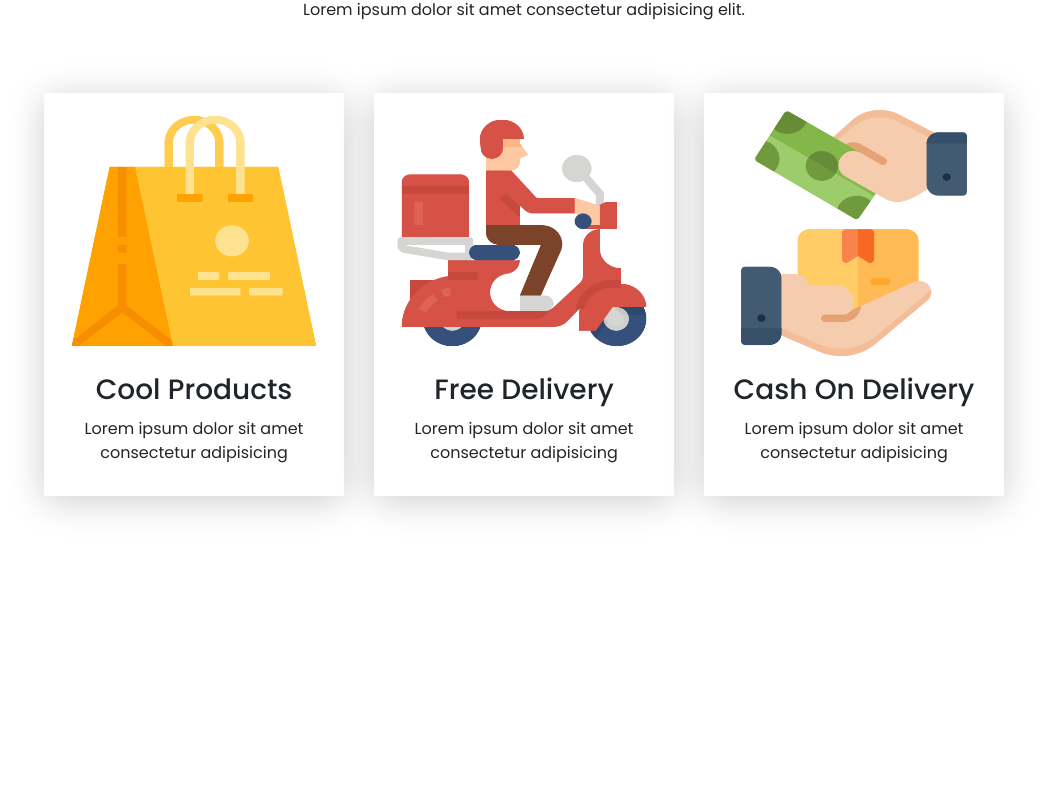
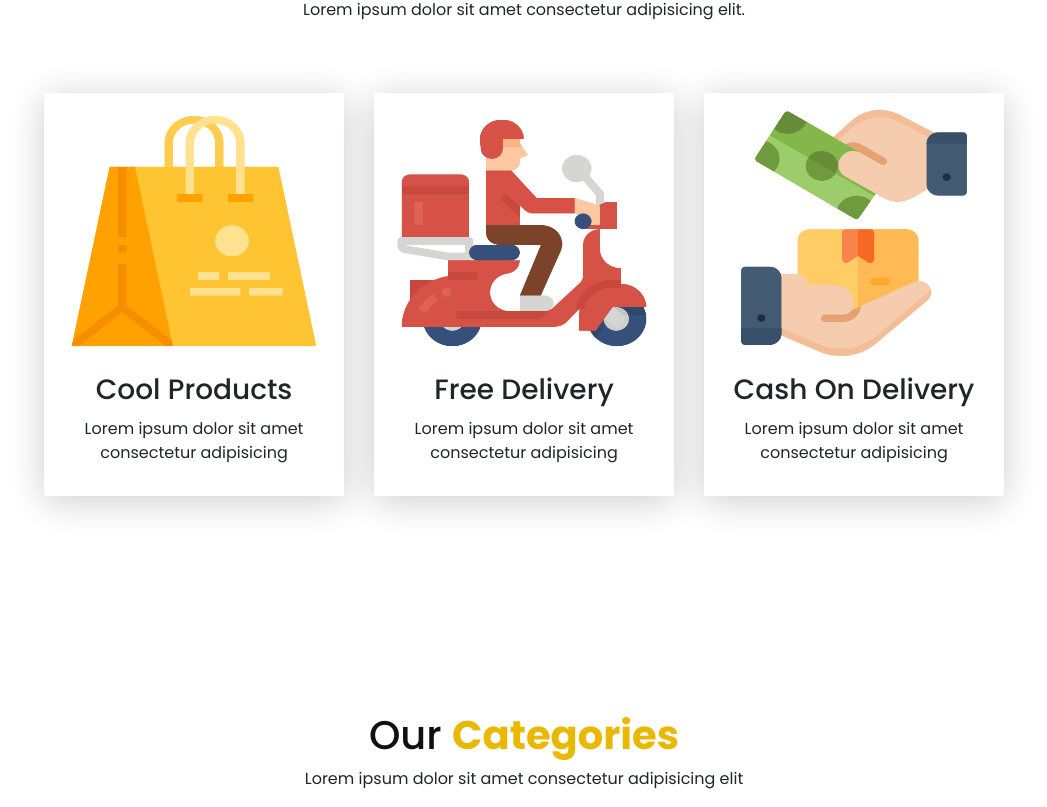
Before and after one commit to YoussefLMT/E-commerce-Frontend-Vue, a Vue app: page / in a window 1280 px wide. Shown: the part 850-1657 px from the top of the page, without its empty margins (116-1163 px from the left). Before the commit the page ends 1561 px from the top, so only its background shows below. Built offline with nearby package versions, Linux system fonts and the light colour scheme.

Commit message:
add categories section

```diff
--- a/src/views/HomeView.vue
+++ b/src/views/HomeView.vue
@@ -30,6 +30,16 @@
         <Feature :image="image1" name="Cool Products" description="Lorem ipsum dolor sit amet consectetur adipisicing" />
         <Feature :image="image2" name="Free Delivery" description="Lorem ipsum dolor sit amet consectetur adipisicing" />
         <Feature :image="image3" name="Cash On Delivery" description="Lorem ipsum dolor sit amet consectetur adipisicing" />
+    </div>
+</section>
+
+<section class="categories">
+    <div class="title">
+        <h2 class="title-txt">Our <span>Categories</span></h2>
+        <p>Lorem ipsum dolor sit amet consectetur adipisicing elit</p>
+    </div>
+    <div class="content">
+
     </div>
 </section>
 </template>
```
